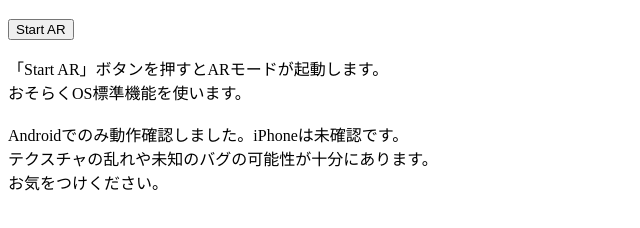
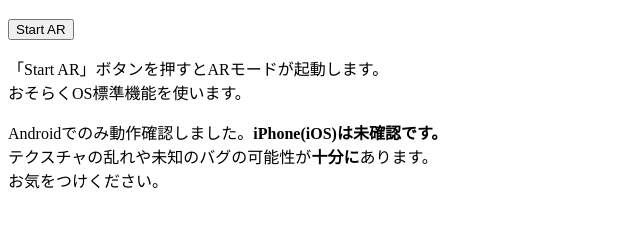
Before and after one commit to FloatingCats/artest, a plain HTML site: page index.html in a window 1280 px wide. Shown: the part 70-298 px from the top of the page, without its empty margins (0-640 px from the left). Drawn offline with Linux system fonts and the light colour scheme; some packages are replaced by stand-ins of ours; a script that the page names is missing.

Commit message:
Update index.html

```diff
--- a/index.html
+++ b/index.html
@@ -17,6 +17,7 @@
     >
     <button id="custom-ar-button" slot="ar-button">Start AR</button>
     </model-viewer>
-    <p>「Start AR」ボタンを押すとARモードが起動します。<br>おそらくOS標準機能を使います。<br><br>Androidでのみ動作確認しました。iPhoneは未確認です。<br>テクスチャの乱れや未知のバグの可能性が十分にあります。<br>お気をつけください。</p>
+    <p>「Start AR」ボタンを押すとARモードが起動します。<br>おそらくOS標準機能を使います。</p>
+    <p>Androidでのみ動作確認しました。<b>iPhone(iOS)は未確認です。</b><br>テクスチャの乱れや未知のバグの可能性が<b>十分に</b>あります。<br>お気をつけください。</p>
   </body>
 </html>
```
